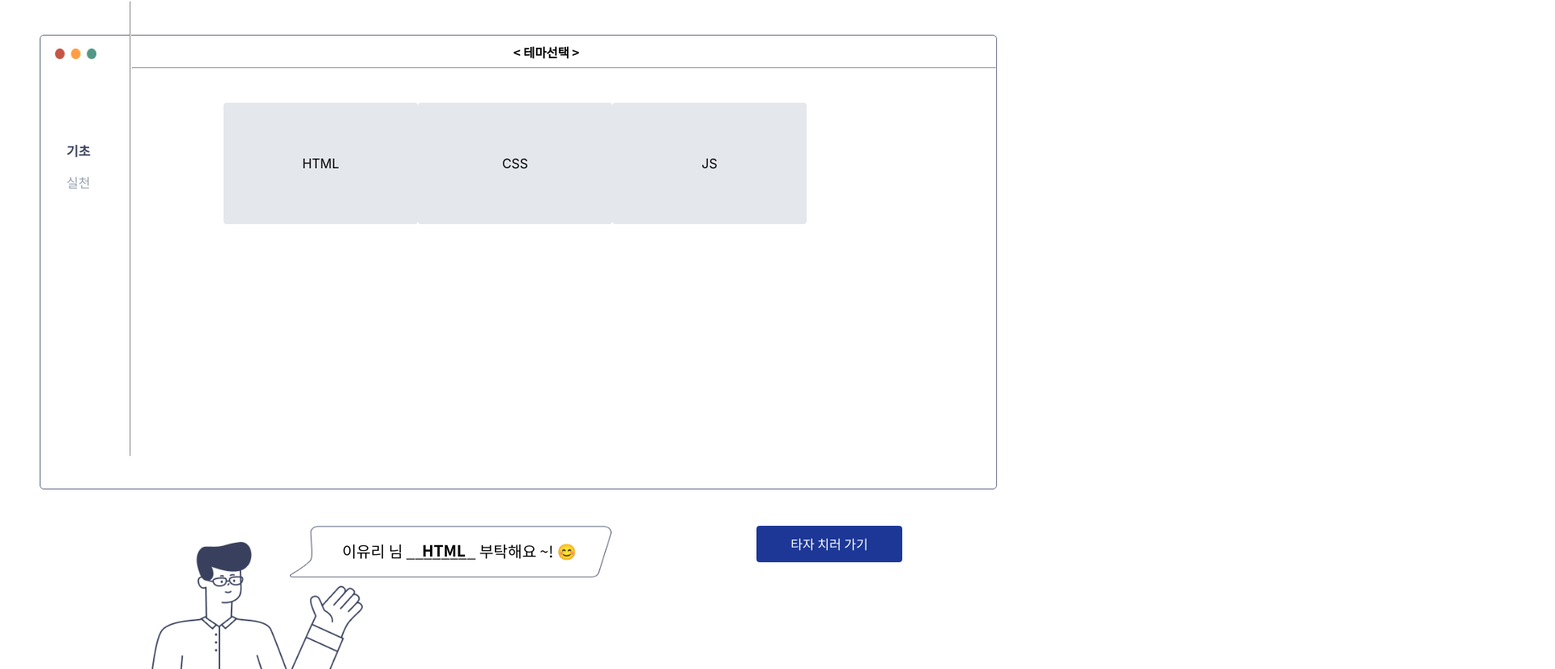
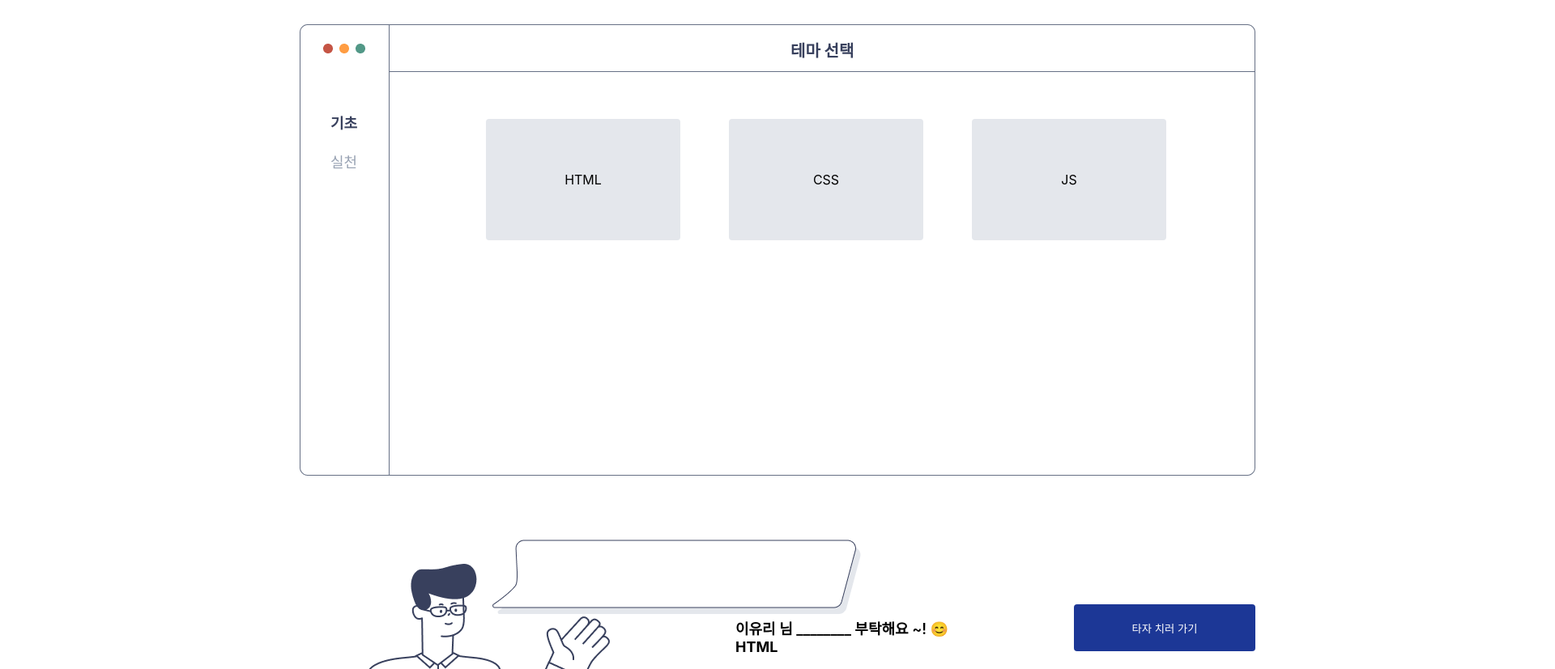
Before and after one commit to youjin0411/ityping-client, a React (Create React App) app: page /select-themeBase in a window 1280 px wide. Shown: the part 73-900 px from the top of the page at 81% size, 1920 px wide, since content can reach past the window. Built offline with nearby package versions, Linux system fonts and the light colour scheme.

Commit message:
SelectTheme

```diff
--- /dev/null
+++ b/src/components/pages/SelectTheme copy.jsx
@@ -0,0 +1,150 @@
+import React from 'react';
+import styled from 'styled-components';
+import background from '../../img/back.png'
+import image from '../../img/circle.png';
+import person from '../../img/person.png';
+import speach_buble from '../../img/speach_buble.png';
+import { useHistory } from 'react-router-dom';
+
+const SelectTheme = (props) => {
+    const {contents, isBase, isPract} = props;
+
+    const history = useHistory();
+
+    const handler1 = () => {
+        history.push('/select-themeBase');
+    }
+
+    const handler2 = () => {
+        history.push('/select-themePract');
+    }
+
+    const moveTyping = () => {
+        history.push('/typing');
+    }
+
+    return (
+        <Container>
+            <Bg>
+                <Title>테마 선택</Title>
+                <Select
+                    style={isBase ? {color: '#38405D', fontWeight: 'bold'} : {}}
+                    onClick={handler1}>
+                    기초
+                </Select>
+                <Select
+                    style={isPract ? {color: '#38405D', fontWeight: 'bold'} : {}}
+                    onClick={handler2}>
+                    실천
+                </Select>
+                <BoxWrapper>
+                    <Box>{contents[0]}</Box>
+                    <Box>{contents[1]}</Box>
+                    <Box>{contents[2]}</Box>
+                </BoxWrapper>
+            </Bg>
+            <Wrapper>
+                <Img src={person}></Img>
+                <SpeechWrapper>
+                    <SpeechBubble src={speach_buble}></SpeechBubble>
+                    <SpeechText>이유리 님 ________ 부탁해요 ~! 😊</SpeechText>
+                    <ChoiceTheme>HTML</ChoiceTheme>
+                </SpeechWrapper>
+                <Button onClick={moveTyping}>타자 치러 가기</Button>
+            </Wrapper>
+        </Container>
+    )
+}
+
+const Container = styled.div`
+    display: flex;
+    flex-direction: column;
+    align-items: center;
+    width: 1920px;
+`;
+
+const Bg = styled.div`
+    width: 1180px;
+    height: 558px;
+    background-image: url(${background});
+    margin-top: 42px;
+`;
+
+const Title = styled.h2`
+  font-size: 20px;
+  color: #38405D;
+  margin-left: 606px;
+`;
+
+const Select = styled.div`
+    font-size: 18px;
+    color: #98A2B3;
+    margin-top: 22px;
+    margin-left: 38px;
+
+    &:nth-child(2) {
+        margin-top: 62px;
+    }
+`;
+
+const BoxWrapper = styled.div`
+    display: flex;
+    column-gap: 60px;
+    width: 1068px;
+    height: 500px;
+    margin-top: -65px;
+    margin-left: 230px;
+`;
+
+const Box = styled.div`
+    display: flex;
+    justify-content: center;
+    align-items: center;
+    width: 240px;
+    height: 150px;
+    background-color: #E4E7EC;
+    border-radius: 4px;
+`
+
+const Wrapper = styled.div`
+    display: flex;
+    justify-content: space-between;
+    align-items: center;
+    width: 1180px;
+
+`
+
+const Img = styled.img`
+    margin-top: 109px;
+`;
+
+const SpeechWrapper = styled.div`
+
+`;
+
+const SpeechBubble = styled.img`
+    margin-top: -100px;
+    margin-left: -300px;
+`;
+
+const SpeechText = styled.div`
+    font-size: 18px;
+    font-weight: 600;
+`;
+
+const ChoiceTheme = styled.div`
+    font-size: 18px;
+    font-weight: bold;
+`;
+
+const Button = styled.button`
+    width: 224px;
+    height: 58px;
+    border: 0;
+    cursor: pointer;
+    color: white;
+    background-color: #1C3796;
+    border-radius: 4px;
+`;
+
+export default SelectTheme;
--- a/src/components/pages/SelectThemeBase.jsx
+++ b/src/components/pages/SelectThemeBase.jsx
@@ -1,5 +1,5 @@
 import React from 'react';
-import SelectTheme from './SelectTheme';
+import SelectTheme from './SelectTheme copy';
 
 const SelectThemeBase = () => {
     const contents = ['HTML', 'CSS', 'JS'];
--- a/src/components/pages/SelectThemePract.jsx
+++ b/src/components/pages/SelectThemePract.jsx
@@ -1,5 +1,5 @@
 import React from 'react';
-import SelectTheme from './SelectTheme'
+import SelectTheme from './SelectTheme copy'
 
 const SelectThemePract = () => {
     const contents = ['쇼핑몰', '회사소개', '게임'];
```
Also changed, not shown: src/img/speach_buble.png.
